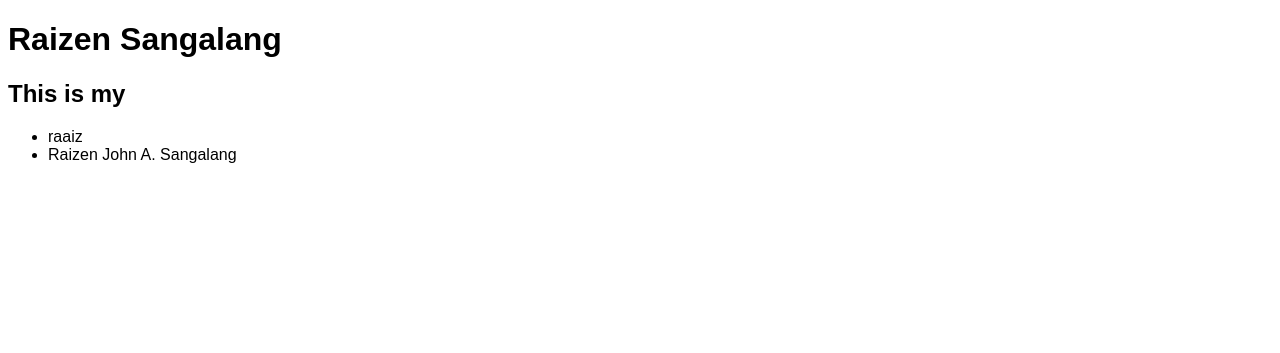
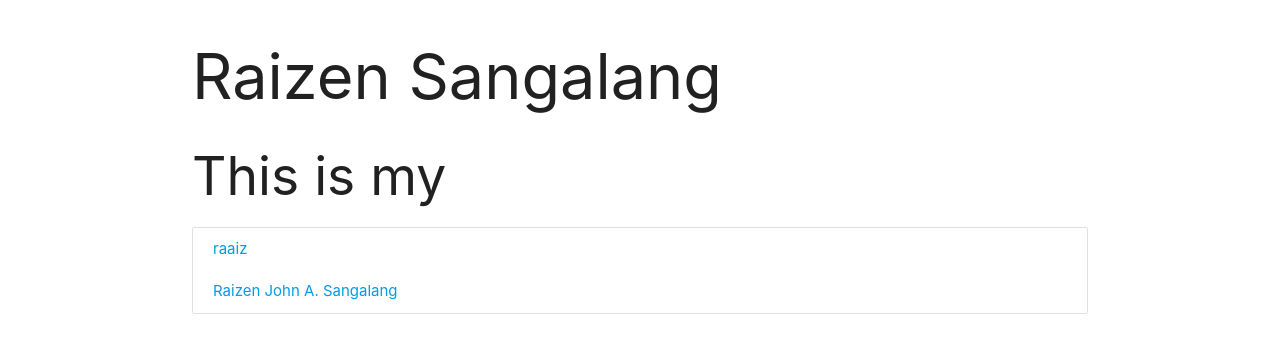
Before and after one commit to neziarxdxd/Django-app, a Django app: page /polls/ in a window 1280 px wide. Shown: the top 353 px of the page. Run offline with Django 3.2, Linux system fonts and the light colour scheme; data comes from the database, SQL or seed files in the repository.

Commit message:
added materialize design

```diff
--- a/myapp/polls/templates/posts/index.html
+++ b/myapp/polls/templates/posts/index.html
@@ -4,21 +4,32 @@
     <meta charset="UTF-8">
     <meta name="viewport" content="width=<device-width>, initial-scale=1.0">
     <meta http-equiv="X-UA-Compatible" content="ie=edge">
+
+    <!-- Compiled and minified CSS -->
+    <link rel="stylesheet" href="https://cdnjs.cloudflare.com/ajax/libs/materialize/1.0.0/css/materialize.min.css">
+
+    <!-- Compiled and minified JavaScript -->
+    <script src="https://cdnjs.cloudflare.com/ajax/libs/materialize/1.0.0/js/materialize.min.js"></script>
+
     <title>Document</title>
 </head>
 <style>
-body{
-    font-family: Arial, Helvetica, sans-serif;
-}
+
 </style>
 <body>
-    <h1>Raizen Sangalang</h1>
+    <div class="container">
+
+        <h1>Raizen Sangalang</h1>
     <h2>{{ title }}</h2>
-    <ul>
+    <ul class="collection">
+
         {% for d in data %}
-        <li>{{d.name}}</li>
+        <a href="post/data{{d.id}}"><li class="collection-item">{{d.name}}</li></a>
+
         {% endfor %}
 
     </ul>
+    </div>
+
 </body>
 </html>
```
